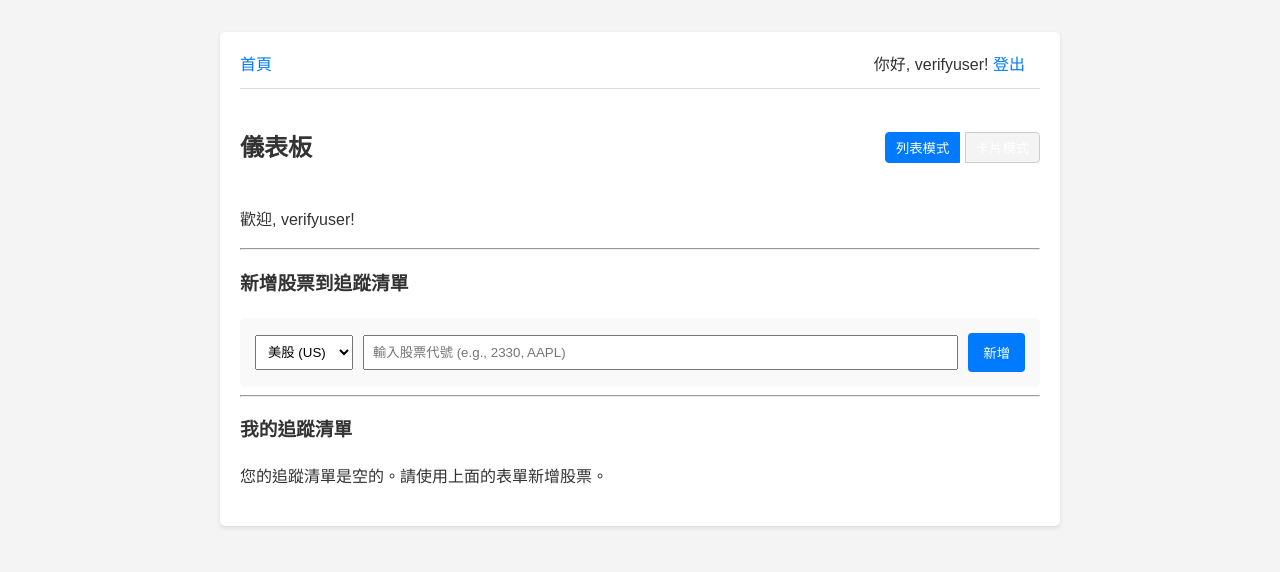
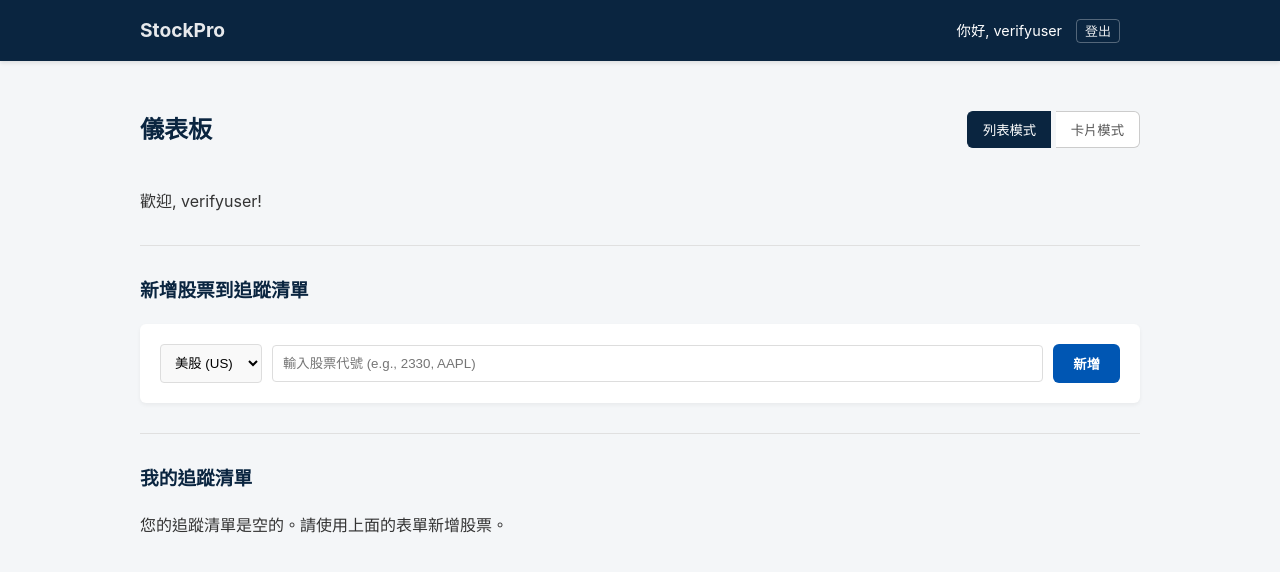
Before and after one commit to Waiting0314/finance_dashboard, a Django app: page /stocks/dashboard/ in a window 1280 px wide. Shown: the top 572 px of the page. Run offline with Django 5.2, Linux system fonts and the light colour scheme; a user stored in the database is signed in; data comes from the database, SQL or seed files in the repository; both versions use the stored data as it was after the commit; some libraries are stand-ins or nearby versions.

Commit message:
style: Apply corporate blue theme and refine UI
- Updated color palette to Deep Blue (#0a2540) and Accent Blue (#0056b3).
- Refined Navbar, Cards, Buttons, and Typography for a professional look.
- Updated `stock_detail.html`:
    - Removed bottom "Back" button (relies on Breadcrumb).
    - Styled Breadcrumb, Indicators Grid, and News List.
    - Improved Tooltip styling.
- Updated `dashboard.html`:
    - Styled View Toggle and Add Stock form.
    - Improved List and Card views with consistent shadows/spacing.
- Updated `base.html` with root CSS variables and new font stack.

```diff
--- a/templates/base.html
+++ b/templates/base.html
@@ -5,32 +5,106 @@
     <meta name="viewport" content="width=device-width, initial-scale=1.0">
     <title>{% block title %}股票分析平台{% endblock %}</title>
     <style>
-        body { font-family: sans-serif; line-height: 1.6; margin: 2em; background-color: #f4f4f4; color: #333; }
-        .container { max-width: 800px; margin: auto; background: #fff; padding: 20px; border-radius: 5px; box-shadow: 0 2px 4px rgba(0,0,0,0.1); }
-        nav { margin-bottom: 20px; border-bottom: 1px solid #ddd; padding-bottom: 10px; }
-        nav a { margin-right: 15px; text-decoration: none; color: #007bff; }
-        nav a:hover { text-decoration: underline; }
-        .user-info { float: right; }
+        :root {
+            --primary-color: #0a2540; /* Deep Corporate Blue */
+            --secondary-color: #0056b3; /* Accent Blue */
+            --bg-color: #f4f6f8; /* Light Gray Background */
+            --card-bg: #ffffff;
+            --text-color: #333;
+            --light-text: #666;
+            --border-radius: 6px;
+            --shadow: 0 4px 6px rgba(0,0,0,0.05);
+        }
+
+        body {
+            font-family: "Microsoft JhengHei", "Noto Sans TC", -apple-system, BlinkMacSystemFont, "Segoe UI", Roboto, "Helvetica Neue", Arial, sans-serif;
+            line-height: 1.6;
+            margin: 0;
+            background-color: var(--bg-color);
+            color: var(--text-color);
+        }
+
+        /* Navbar */
+        nav {
+            background-color: var(--primary-color);
+            padding: 15px 20px;
+            color: white;
+            box-shadow: 0 2px 4px rgba(0,0,0,0.1);
+        }
+        .nav-content {
+            max-width: 1000px;
+            margin: auto;
+            display: flex;
+            justify-content: space-between;
+            align-items: center;
+        }
+        nav a {
+            text-decoration: none;
+            color: rgba(255,255,255,0.9);
+            font-weight: 500;
+            margin-right: 20px;
+        }
+        nav a:hover { color: white; text-decoration: underline; }
+        .user-info { font-size: 0.9em; }
+
+        /* Main Container */
+        .container {
+            max-width: 1000px;
+            margin: 30px auto;
+            background: transparent;
+            padding: 0 20px;
+        }
+
+        /* Global Elements */
         form p { margin-bottom: 10px; }
-        form input { width: 100%; padding: 8px; box-sizing: border-box; }
-        button { background-color: #007bff; color: white; padding: 10px 15px; border: none; border-radius: 4px; cursor: pointer; }
-        button:hover { background-color: #0056b3; }
+        form input {
+            width: 100%;
+            padding: 10px;
+            box-sizing: border-box;
+            border: 1px solid #ddd;
+            border-radius: var(--border-radius);
+        }
+        button {
+            background-color: var(--secondary-color);
+            color: white;
+            padding: 10px 20px;
+            border: none;
+            border-radius: var(--border-radius);
+            cursor: pointer;
+            font-weight: 600;
+            transition: background 0.2s;
+        }
+        button:hover { background-color: #004494; }
+
+        hr { border: 0; border-top: 1px solid #e0e0e0; margin: 30px 0; }
+
+        h2, h3 { color: var(--primary-color); }
+
+        /* Links */
+        a { color: var(--secondary-color); text-decoration: none; }
+        a:hover { text-decoration: underline; }
     </style>
 </head>
 <body>
-    <div class="container">
     <nav>
-            <a href="{% url 'home' %}">首頁</a>
+        <div class="nav-content">
+            <div class="nav-left">
+                <a href="{% url 'home' %}" style="font-size: 1.2em; font-weight: bold;">StockPro</a>
+            </div>
+            <div class="nav-right">
                 {% if user.is_authenticated %}
                     <span class="user-info">
-                    你好, {{ user.username }}!
-                    <a href="{% url 'logout' %}">登出</a>
+                        你好, {{ user.username }}
+                        <a href="{% url 'logout' %}" style="margin-left: 10px; font-size: 0.9em; border: 1px solid rgba(255,255,255,0.3); padding: 3px 8px; border-radius: 4px;">登出</a>
                     </span>
                 {% else %}
                     <a href="{% url 'login' %}">登入</a>
-                <a href="{% url 'signup' %}">註冊</a>
+                    <a href="{% url 'signup' %}" style="background: rgba(255,255,255,0.1); padding: 5px 10px; border-radius: 4px;">註冊</a>
                 {% endif %}
+            </div>
+        </div>
     </nav>
+    <div class="container">
         <main>
             {% block content %}
             {% endblock %}
--- a/templates/dashboard.html
+++ b/templates/dashboard.html
@@ -24,13 +24,13 @@
 <hr>
 
 <h3>新增股票到追蹤清單</h3>
-<form method="post" style="display: flex; gap: 10px; align-items: center; background: #f9f9f9; padding: 15px; border-radius: 5px;">
+<form method="post" style="display: flex; gap: 10px; align-items: center; background: white; padding: 20px; border-radius: 6px; box-shadow: 0 2px 4px rgba(0,0,0,0.05);">
     {% csrf_token %}
-    <select name="market" style="padding: 8px;">
+    <select name="market" style="padding: 10px; border: 1px solid #ddd; border-radius: 4px; background: #f9f9f9;">
         <option value="US">美股 (US)</option>
         <option value="TW">台股 (TW)</option>
     </select>
-    <input type="text" name="ticker" placeholder="輸入股票代號 (e.g., 2330, AAPL)" required style="padding: 8px; flex: 1;">
+    <input type="text" name="ticker" placeholder="輸入股票代號 (e.g., 2330, AAPL)" required style="padding: 10px; flex: 1; border: 1px solid #ddd; border-radius: 4px;">
     <button type="submit">新增</button>
 </form>
 
@@ -41,27 +41,29 @@
 {% if watchlist %}
     <!-- List View -->
     <div id="listView">
-        <table style="width: 100%; border-collapse: collapse;">
+        <table style="width: 100%; border-collapse: collapse; background: white; border-radius: 6px; overflow: hidden; box-shadow: 0 2px 4px rgba(0,0,0,0.05);">
             <thead>
-                <tr style="text-align: left; background: #eee;">
-                    <th style="padding: 10px;">股票代號</th>
-                    <th style="padding: 10px;">名稱</th>
-                    <th style="padding: 10px;">市場</th>
-                    <th style="padding: 10px;">操作</th>
+                <tr style="text-align: left; background: #f1f3f5; color: #333;">
+                    <th style="padding: 15px;">股票代號</th>
+                    <th style="padding: 15px;">名稱</th>
+                    <th style="padding: 15px;">市場</th>
+                    <th style="padding: 15px;">操作</th>
                 </tr>
             </thead>
             <tbody>
             {% for item in watchlist %}
-                <tr style="border-bottom: 1px solid #ddd;">
-                    <td style="padding: 10px;">
-                        <a href="{% url 'stock_detail' item.stock.ticker %}" style="font-weight: bold; color: #007bff;">
+                <tr style="border-bottom: 1px solid #eee;">
+                    <td style="padding: 15px;">
+                        <a href="{% url 'stock_detail' item.stock.ticker %}" style="font-weight: bold; color: #0a2540;">
                             {{ item.stock.ticker }}
                         </a>
                     </td>
-                    <td style="padding: 10px;">{{ item.stock.name }}</td>
-                    <td style="padding: 10px;">{{ item.stock.get_market_display }}</td>
-                    <td style="padding: 10px;">
-                        <a href="{% url 'remove_from_watchlist' item.stock.id %}" style="color: red; font-size: 0.9em;">移除</a>
+                    <td style="padding: 15px; color: #555;">{{ item.stock.name }}</td>
+                    <td style="padding: 15px;">
+                         <span style="background: #e9ecef; color: #495057; padding: 2px 8px; border-radius: 12px; font-size: 0.85em; font-weight: bold;">{{ item.stock.get_market_display }}</span>
+                    </td>
+                    <td style="padding: 15px;">
+                        <a href="{% url 'remove_from_watchlist' item.stock.id %}" style="color: #dc3545; font-size: 0.9em; font-weight: 500;">移除</a>
                     </td>
                 </tr>
             {% endfor %}
@@ -70,25 +72,25 @@
     </div>
 
     <!-- Card View (Hidden by default) -->
-    <div id="cardView" style="display: none; grid-template-columns: repeat(auto-fill, minmax(250px, 1fr)); gap: 20px;">
+    <div id="cardView" style="display: none; grid-template-columns: repeat(auto-fill, minmax(280px, 1fr)); gap: 20px;">
         {% for item in watchlist %}
-            <div class="stock-card" style="border: 1px solid #ddd; border-radius: 8px; padding: 15px; background: #fff; box-shadow: 0 2px 5px rgba(0,0,0,0.05); transition: transform 0.2s;">
+            <div class="stock-card" style="border: 1px solid #e0e0e0; border-radius: 8px; padding: 20px; background: #fff; box-shadow: 0 4px 6px rgba(0,0,0,0.03); transition: transform 0.2s, box-shadow 0.2s;">
                 <div style="display: flex; justify-content: space-between; align-items: start;">
                     <div>
-                        <h4 style="margin: 0;">
-                            <a href="{% url 'stock_detail' item.stock.ticker %}" style="text-decoration: none; color: #333;">
+                        <h4 style="margin: 0; font-size: 1.2em;">
+                            <a href="{% url 'stock_detail' item.stock.ticker %}" style="text-decoration: none; color: #0a2540;">
                                 {{ item.stock.ticker }}
                             </a>
                         </h4>
-                        <small style="color: #666;">{{ item.stock.name }}</small>
+                        <div style="color: #666; font-size: 0.9em; margin-top: 4px;">{{ item.stock.name }}</div>
                     </div>
-                    <span style="background: #eee; padding: 2px 6px; border-radius: 4px; font-size: 0.8em;">{{ item.stock.get_market_display }}</span>
+                    <span style="background: #e9ecef; color: #495057; padding: 2px 8px; border-radius: 12px; font-size: 0.8em; font-weight: bold;">{{ item.stock.get_market_display }}</span>
                 </div>
 
-                <div style="margin-top: 15px; height: 100px;" id="mini-chart-{{ item.stock.ticker|cut:'.' }}"></div>
+                <div style="margin-top: 20px; height: 120px;" id="mini-chart-{{ item.stock.ticker|cut:'.' }}"></div>
 
-                <div style="margin-top: 10px; text-align: right;">
-                    <a href="{% url 'remove_from_watchlist' item.stock.id %}" style="color: red; font-size: 0.8em; text-decoration: none;">移除</a>
+                <div style="margin-top: 15px; padding-top: 15px; border-top: 1px solid #f0f0f0; text-align: right;">
+                    <a href="{% url 'remove_from_watchlist' item.stock.id %}" style="color: #dc3545; font-size: 0.9em; text-decoration: none; font-weight: 500;">移除</a>
                 </div>
             </div>
         {% endfor %}
@@ -187,22 +189,34 @@
 </script>
 
 <style>
+    .stock-card:hover {
+        transform: translateY(-5px);
+        box-shadow: 0 10px 15px rgba(0,0,0,0.1);
+    }
     .view-toggle button {
-        padding: 5px 10px;
+        padding: 8px 15px;
         border: 1px solid #ccc;
-        background: #f4f4f4;
+        background: #fff;
         cursor: pointer;
+        color: #555;
+        font-weight: 500;
+        transition: all 0.2s;
+    }
+    .view-toggle button:hover {
+        background: #f8f9fa;
     }
     .view-toggle button.active {
-        background: #007bff;
+        background: #0a2540;
         color: white;
-        border-color: #007bff;
+        border-color: #0a2540;
     }
     .view-toggle button:first-child {
-        border-radius: 4px 0 0 4px;
+        border-radius: 6px 0 0 6px;
+        border-right: none;
     }
     .view-toggle button:last-child {
-        border-radius: 0 4px 4px 0;
+        border-radius: 0 6px 6px 0;
+        border-left: none;
     }
 </style>
 {% endblock %}
```
Also changed, not shown: templates/stock_detail.html (+86 -58 lines), db.sqlite3. Lines whose indentation alone changed are shown as unchanged.
